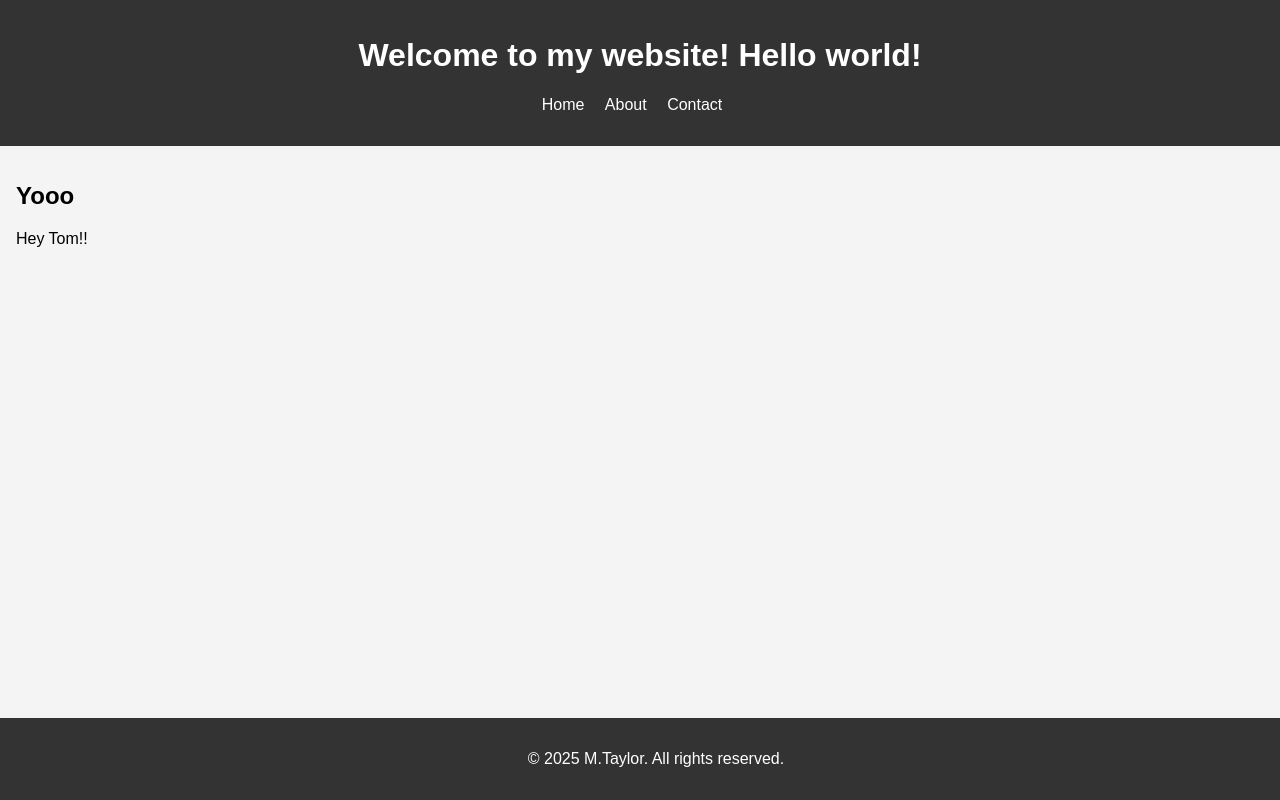
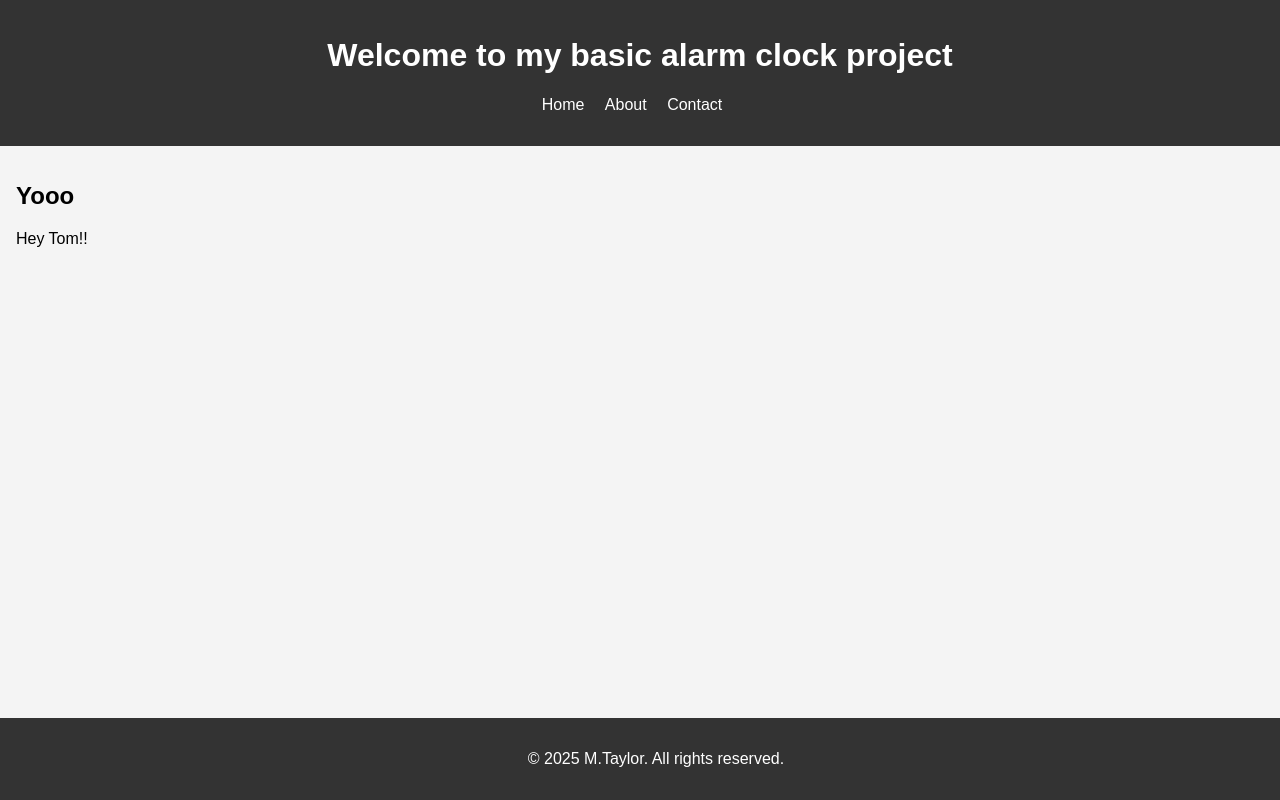
Before and after one commit to Taylor-cyber/web-metgang, a plain HTML site: page index.html in a window 1280 px wide. Shown: the top 800 px of the page. Drawn offline with Linux system fonts and the light colour scheme.

Commit message:
Update index.html
First change to becoming an alarm clock

```diff
--- a/index.html
+++ b/index.html
@@ -8,7 +8,7 @@
 </head>
 <body>
     <header>
-        <h1>Welcome to my website! Hello world!</h1>
+        <h1>Welcome to my basic alarm clock project</h1>
         <nav>
             <ul>
                 <li><a href="index.html">Home</a></li>
```
